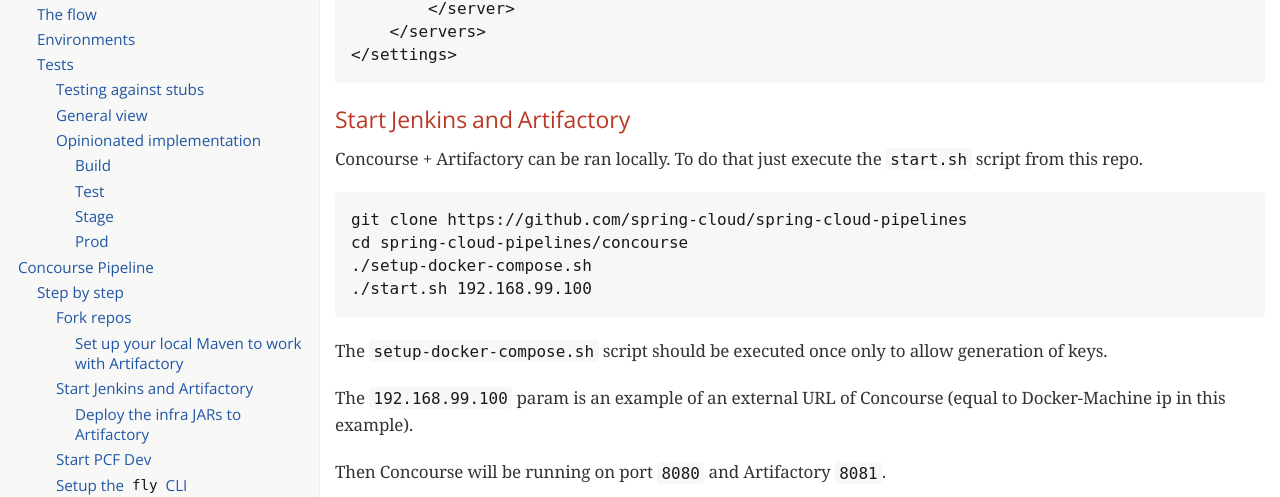
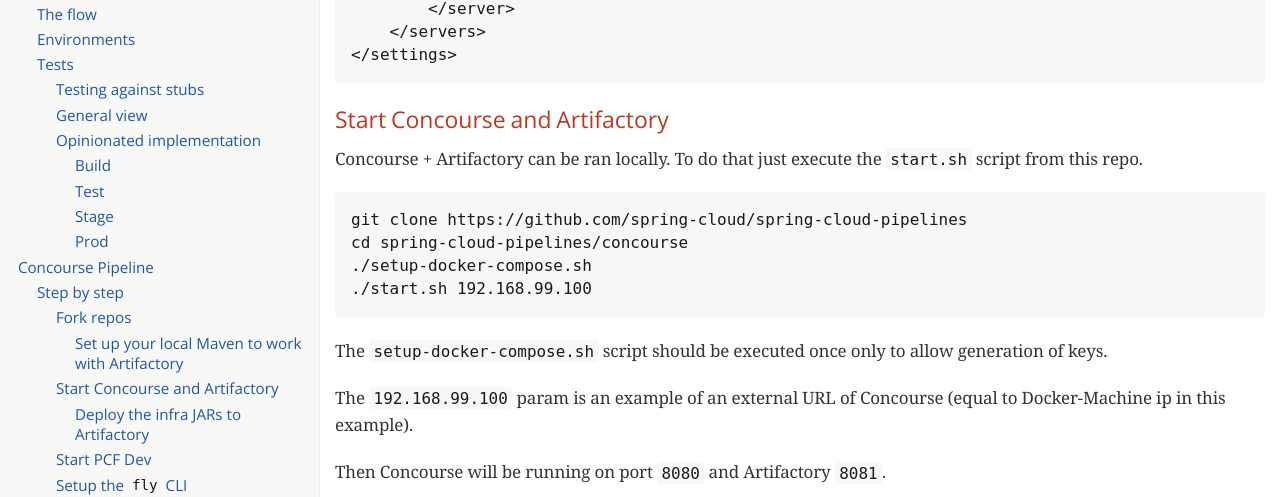
Before and after one commit to spring-attic/spring-cloud-pipelines, a Jekyll site: the page docs/spring-cloud-pipelines.html, which Jekyll copies as it is, in a window 1280 px wide and 900 px high, scrolled down 14551 px. Shown: the part 157-654 px from the top of the window. Built offline with Jekyll 4.4.1, drawn with Linux system fonts in a browser that asks for light colours; some web fonts are replaced.

Commit message:
Sync docs

```diff
--- a/README.adoc
+++ b/README.adoc
@@ -433,7 +433,7 @@
 </settings>
 ----
 
-==== Start Jenkins and Artifactory
+==== Start Concourse and Artifactory
 
 [[start]] Concourse + Artifactory can be ran locally. To do that just execute the
 `start.sh` script from this repo.
--- a/concourse/README.adoc
+++ b/concourse/README.adoc
@@ -77,7 +77,7 @@
 </settings>
 ----
 
-==== Start Jenkins and Artifactory
+==== Start Concourse and Artifactory
 
 [[start]] Concourse + Artifactory can be ran locally. To do that just execute the
 `start.sh` script from this repo.
--- a/docs/spring-cloud-pipelines.html
+++ b/docs/spring-cloud-pipelines.html
@@ -455,7 +455,7 @@
 <li><a href="#_set_up_your_local_maven_to_work_with_artifactory">Set up your local Maven to work with Artifactory</a></li>
 </ul>
 </li>
-<li><a href="#_start_jenkins_and_artifactory">Start Jenkins and Artifactory</a>
+<li><a href="#_start_concourse_and_artifactory">Start Concourse and Artifactory</a>
 <ul class="sectlevel4">
 <li><a href="#_deploy_the_infra_jars_to_artifactory">Deploy the infra JARs to Artifactory</a></li>
 </ul>
@@ -492,7 +492,7 @@
 <li><a href="#_set_up_your_local_maven_to_work_with_artifactory_2">Set up your local Maven to work with Artifactory</a></li>
 </ul>
 </li>
-<li><a href="#_start_jenkins_and_artifactory_2">Start Jenkins and Artifactory</a>
+<li><a href="#_start_jenkins_and_artifactory">Start Jenkins and Artifactory</a>
 <ul class="sectlevel4">
 <li><a href="#_deploy_the_infra_jars_to_artifactory_2">Deploy the infra JARs to Artifactory</a></li>
 </ul>
@@ -1387,7 +1387,7 @@
 </div>
 </div>
 <div class="sect3">
-<h4 id="_start_jenkins_and_artifactory">Start Jenkins and Artifactory</h4>
+<h4 id="_start_concourse_and_artifactory">Start Concourse and Artifactory</h4>
 <div class="paragraph">
 <p><a id="start"></a> Concourse + Artifactory can be ran locally. To do that just execute the
 <code>start.sh</code> script from this repo.</p>
@@ -2129,7 +2129,7 @@
 </div>
 </div>
 <div class="sect3">
-<h4 id="_start_jenkins_and_artifactory_2">Start Jenkins and Artifactory</h4>
+<h4 id="_start_jenkins_and_artifactory">Start Jenkins and Artifactory</h4>
 <div class="paragraph">
 <p><a id="jenkins_start"></a> Jenkins + Artifactory can be ran locally. To do that just execute the
 <code>start.sh</code> script from this repo.</p>
```
